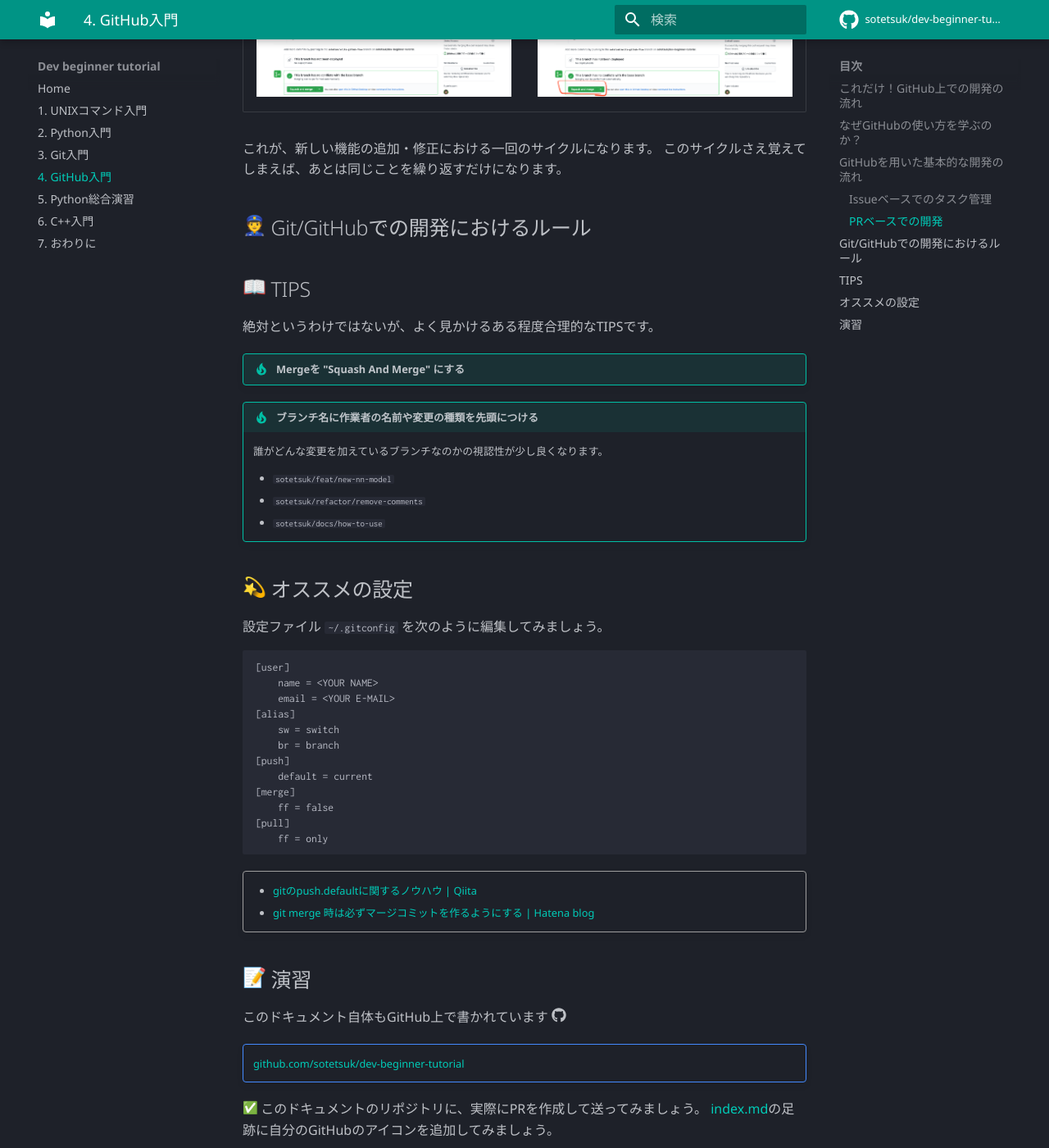
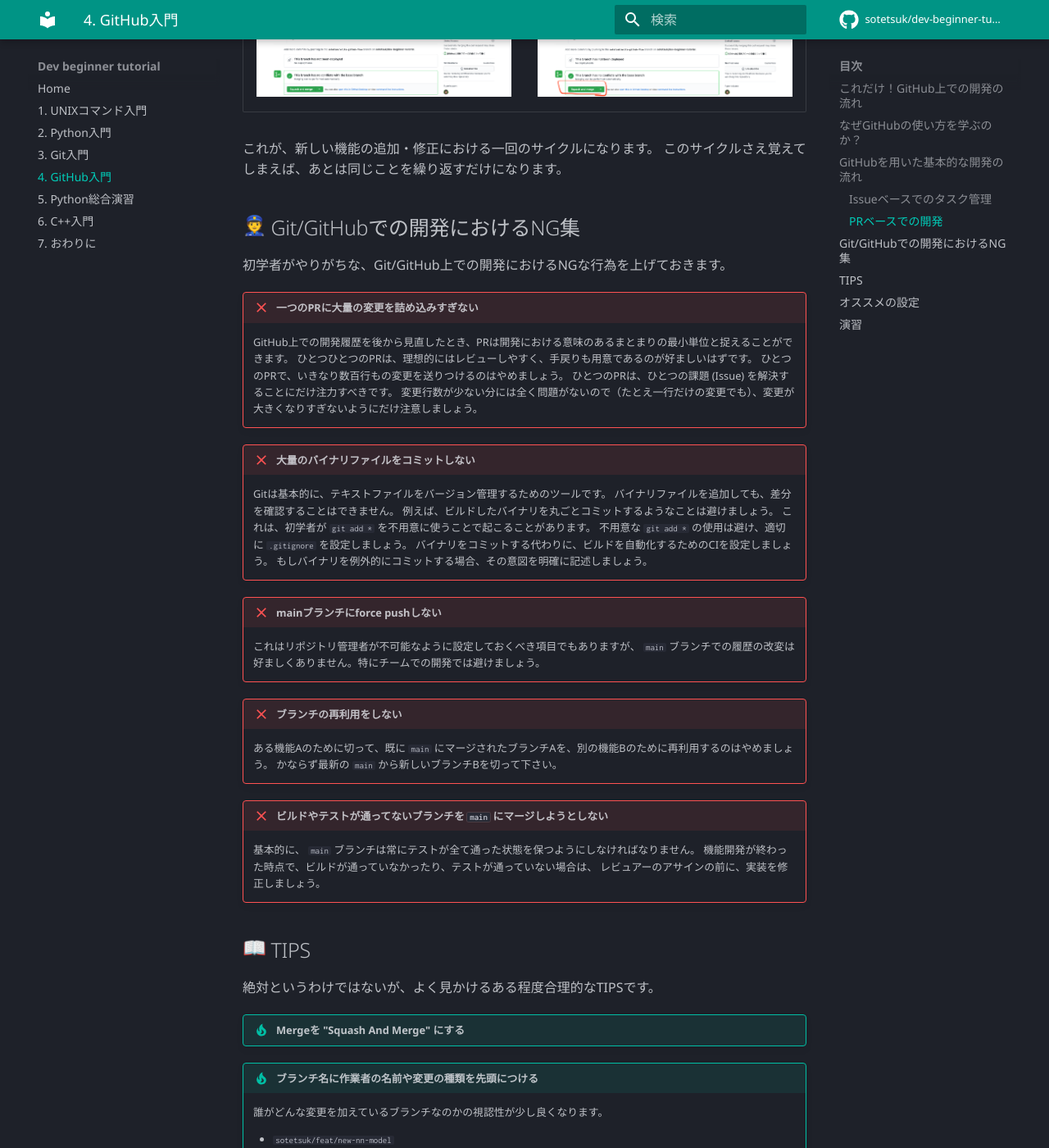
Before and after one commit to sotetsuk/dev-beginner-tutorial, an MkDocs documentation site: the page built from docs/github.md, in a window 1280 px wide and 1400 px high, scrolled down 4328 px. Shown: the whole window at 82% size. Built offline with MkDocs 1.6.1 and Material for MkDocs 9.7.7, drawn with Linux system fonts in a browser that asks for light colours; emoji names are drawn with the system emoji font; comment, search, counter and statistics services are not loaded.

Commit message:
write github NGs (#59)

```diff
--- a/docs/github.md
+++ b/docs/github.md
@@ -134,7 +134,44 @@
 これが、新しい機能の追加・修正における一回のサイクルになります。
 このサイクルさえ覚えてしまえば、あとは同じことを繰り返すだけになります。
 
-## :police_officer: Git/GitHubでの開発におけるルール
+## :police_officer: Git/GitHubでの開発におけるNG集
+
+初学者がやりがちな、Git/GitHub上での開発におけるNGな行為を上げておきます。
+
+!!! failure "一つのPRに大量の変更を詰め込みすぎない"
+
+    GitHub上での開発履歴を後から見直したとき、PRは開発における意味のあるまとまりの最小単位と捉えることができます。
+    ひとつひとつのPRは、理想的にはレビューしやすく、手戻りも用意であるのが好ましいはずです。
+    ひとつのPRで、いきなり数百行もの変更を送りつけるのはやめましょう。
+    ひとつのPRは、ひとつの課題 (Issue) を解決することにだけ注力すべきです。
+    変更行数が少ない分には全く問題がないので（たとえ一行だけの変更でも）、変更が大きくなりすぎないようにだけ注意しましょう。
+
+!!! failure "大量のバイナリファイルをコミットしない"
+
+    Gitは基本的に、テキストファイルをバージョン管理するためのツールです。
+    バイナリファイルを追加しても、差分を確認することはできません。
+    例えば、ビルドしたバイナリを丸ごとコミットするようなことは避けましょう。
+    これは、初学者が `git add *` を不用意に使うことで起こることがあります。
+    不用意な `git add *` の使用は避け、適切に `.gitignore` を設定しましょう。
+    バイナリをコミットする代わりに、ビルドを自動化するためのCIを設定しましょう。
+    もしバイナリを例外的にコミットする場合、その意図を明確に記述しましょう。
+
+!!! failure "mainブランチにforce pushしない"
+
+    これはリポジトリ管理者が不可能なように設定しておくべき項目でもありますが、
+    `main` ブランチでの履歴の改変は好ましくありません。特にチームでの開発では避けましょう。
+
+!!! failure "ブランチの再利用をしない"
+
+    ある機能Aのために切って、既に `main` にマージされたブランチAを、別の機能Bのために再利用するのはやめましょう。
+    かならず最新の `main` から新しいブランチBを切って下さい。
+
+!!! failure "ビルドやテストが通ってないブランチを `main` にマージしようとしない"
+
+    基本的に、 `main` ブランチは常にテストが全て通った状態を保つようにしなければなりません。
+    機能開発が終わった時点で、ビルドが通っていなかったり、テストが通っていない場合は、
+    レビュアーのアサインの前に、実装を修正しましょう。
+
 
 ## :book: TIPS
 
```
